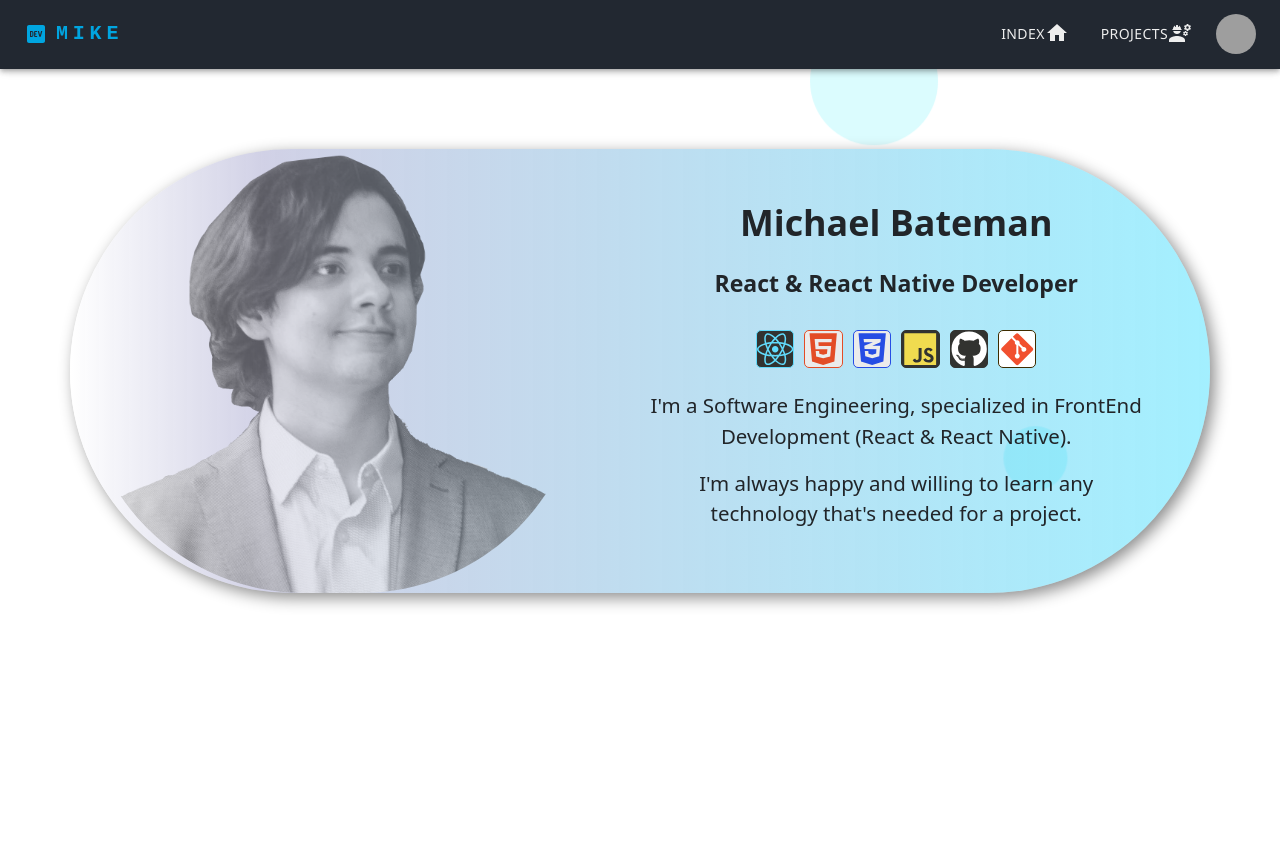
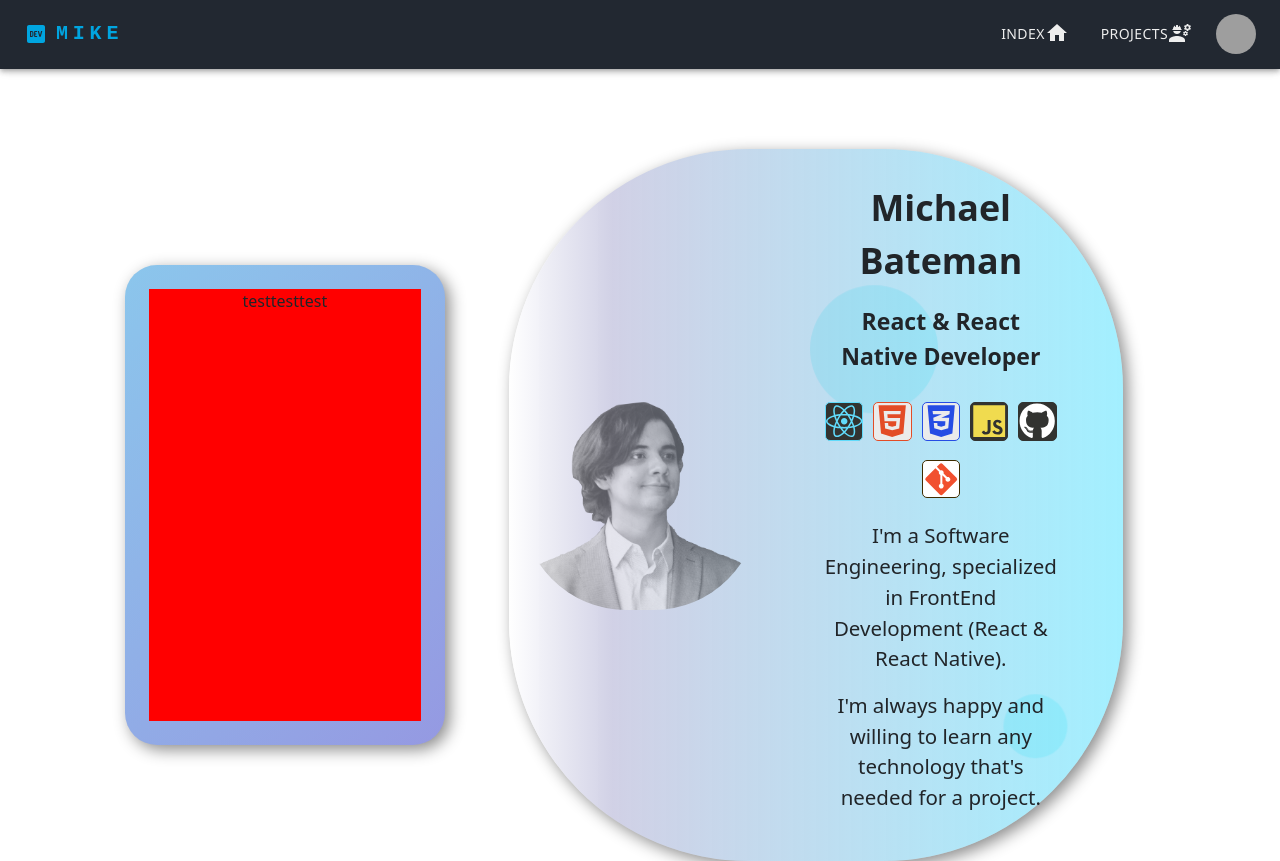
Before and after one commit to MikeNotu/front-portfolio, a React (Create React App) app: page / in a window 1280 px wide. Shown: the top 861 px of the page. Built offline with nearby package versions, Linux system fonts and the light colour scheme; grey boxes are pictures that could not be loaded.

Commit message:
Technologies wip

```diff
--- a/src/styles/Jumbotron.scss
+++ b/src/styles/Jumbotron.scss
@@ -1,4 +1,5 @@
 .jumbotron {
+  width: 48vw;
   margin-left: 2em;
   margin-right: 2em;
   align-self: flex-start;
@@ -46,27 +47,27 @@
 }
 
 .jumbotron__description--sec1 {
-  font-size: 2.8vw;
+  font-size: 2vw;
   font-weight: 900;
   margin-top: 4vh;
 }
 
 .jumbotron__description--sec2 {
   // margin-left: 0.5em;
-  font-size: 1.8vw;
+  font-size: 1.2vw;
   font-weight: 700;
   margin-top: 0em;
 }
 
 .jumbotron__description--icons {
   // margin-left: 0.5em;
-  font-size: 3vw;
+  font-size: 2vw;
   font-weight: 700;
   margin-top: 0em;
 }
 
 .jumbotron__description--sec3 {
-  font-size: 1.6vw;
+  font-size: 1vw;
   margin-top: 0;
 }
 
--- a/src/styles/LandingPage.scss
+++ b/src/styles/LandingPage.scss
@@ -34,3 +34,11 @@
   z-index: 1;
   box-shadow: 0.3em 0.3em 1em rgb(140, 140, 140);
 }
+
+.technologies__description {
+  background-color: red;
+  width: 100%;
+  margin: 1.5em;
+  display: flex;
+  justify-content: center;
+}
--- a/src/views/LandingPage.tsx
+++ b/src/views/LandingPage.tsx
@@ -10,34 +10,13 @@ const LandingPage: React.FC = () => {
       <div className="landing-page">
         <div className="screen">
           <div className="sec-1">
-            {/* <div className="technologies">🧐testtest</div> */}
-            {/* <div className="jumbotron">
-              <img
-                src={Img_Man}
-                className="img-fluid man"
-                alt="Responsive image"
-              ></img>
-              <div className="container-fluid">
-                <p className="jumbotron__description--sec1">Michael Bateman</p>
-                <p className="jumbotron__description--sec2">{`React & React Native Developer`}</p>
-                <p className="jumbotron__description--sec3">
-                  I'm a Software Engineering, specialized in FrontEnd
-                  Development.
-                </p>
-                <p className="jumbotron__description--sec3">
-                  I'm always happy and willing to learn any technology that's
-                  needed for a project.
-                </p>
+            <div className="technologies">
+              <div className="technologies__description">
+                <p className="technologies__description--sec1">test</p>
+                <p>test</p>
+                <p>test</p>
               </div>
-            </div> */}
-
-            {/* <div className="container">
-              <div className="column">
-                <div className="col-sm">One of three columns</div>
-                <div className="col-sm">One of three columns</div>
-              </div>
-            </div> */}
-
+            </div>
             <Jumbotron />
           </div>
           <Bubbles />
```
